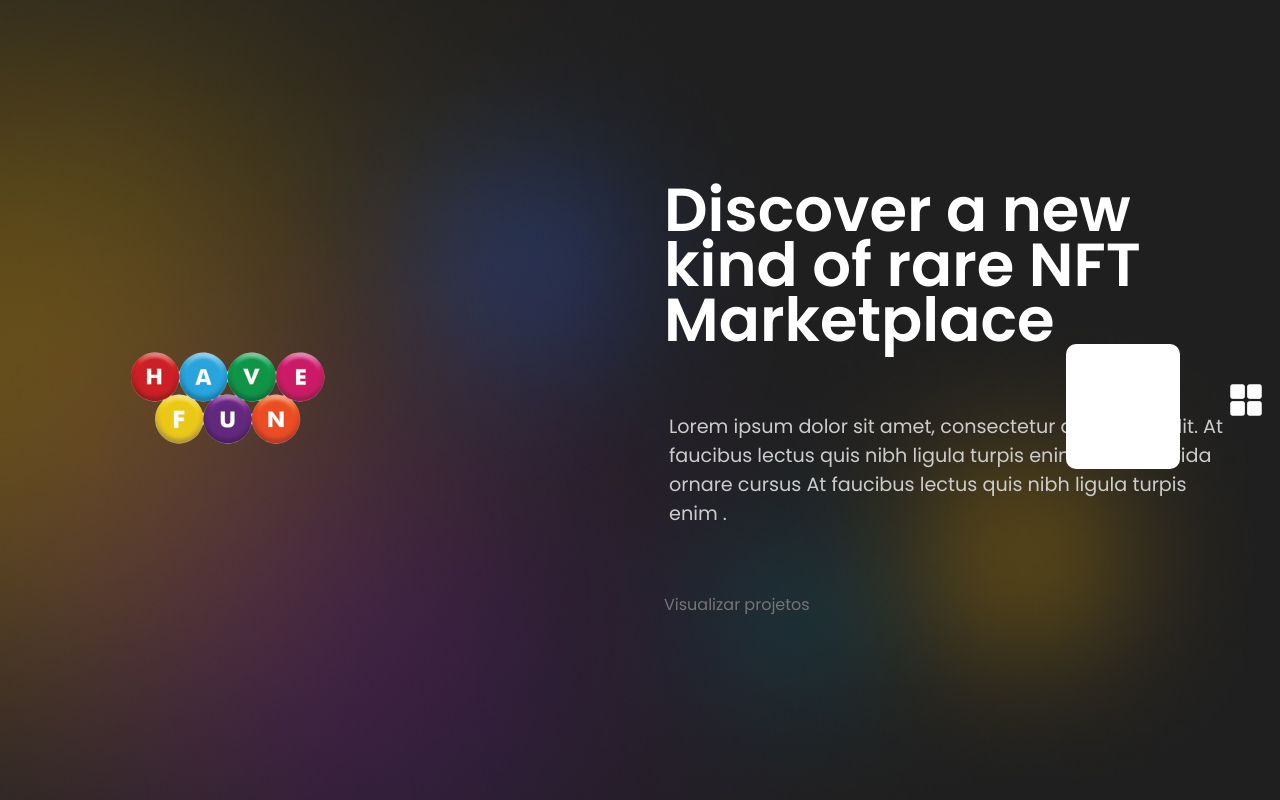
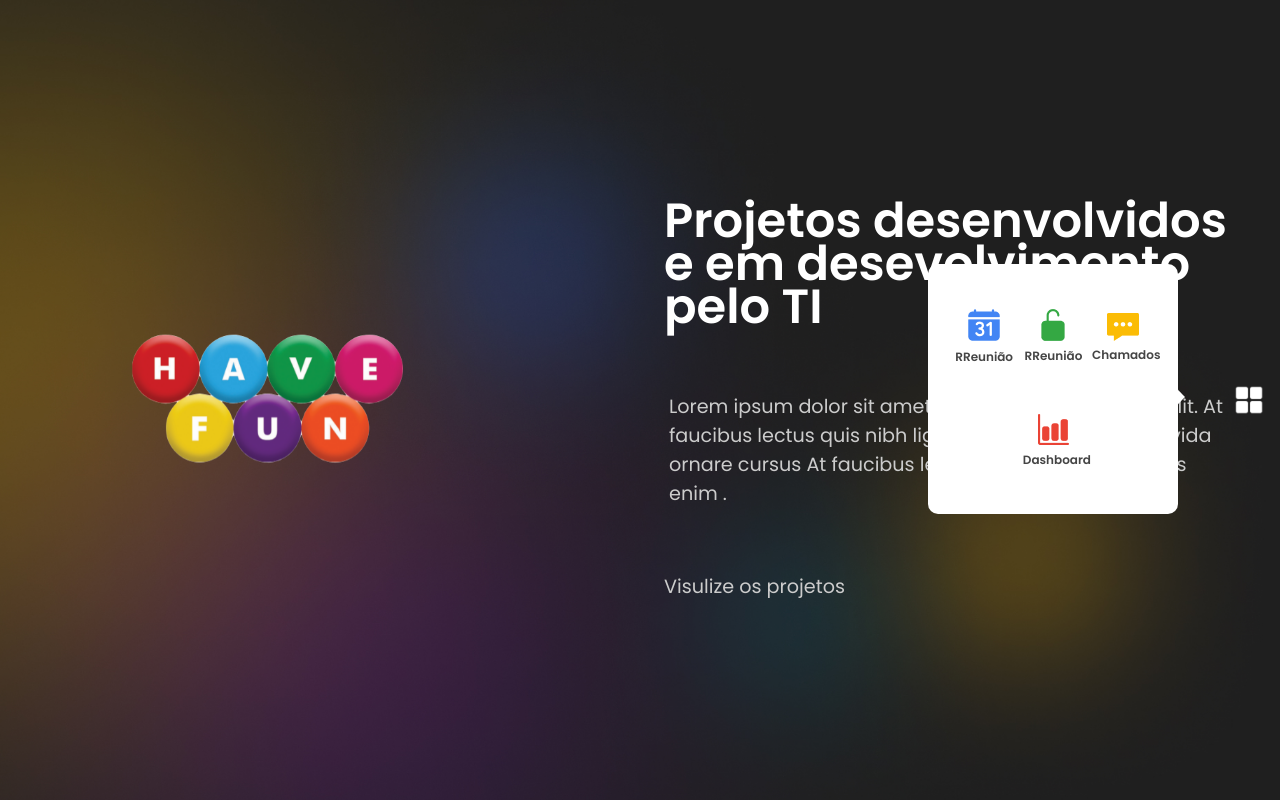
Before and after one commit to guilherme0812/TI, a plain HTML site: page index.html in a window 1280 px wide. Both pictures are taken after a click on the picture 1246 px from the left and 400 px from the top of the page. Drawn offline with Linux system fonts and the light colour scheme.

Commit message:
Incrementando portifólio

```diff
--- a/assets/css/global.css
+++ b/assets/css/global.css
@@ -13,7 +13,7 @@ html, body {margin: 0; padding: 0;}
 
 /* Estilização de Texto*/
 h1, h2, h3, h4, h5 {font-weight: 400;}
-h1 {font-size: 3rem; line-height: 0.9;}
+h1 {font-size: 2.5rem; line-height: 0.9;}
 h2 {font-size: 2rem; line-height: 0.9;}
 h3 {font-size: 1.8rem;}
 h4 {font-size: 1.4rem;}
@@ -31,7 +31,7 @@ a {text-decoration: none; color: var(--gray-text);}
 @media only screen and (min-width: 768px) {
     /* For desktop: */
     h1, h2, h3, h4, h5 {font-weight: 400;}
-    h1 {font-size: 3.8rem;}
+    h1 {font-size: 3rem;}
     h2 {font-size: 3.1rem; line-height: 0.9;}
     h3 {font-size: 2.3rem;}
     p {font-size: 1.2rem;}
@@ -84,7 +84,7 @@ a {text-decoration: none; color: var(--gray-text);}
     flex-direction: row;
     justify-content: center;
     flex-wrap: wrap;
-    gap: 1% 4%;
+    gap: 4% 4%;
 }
 
 [class*="col-"] {
--- a/assets/css/index.css
+++ b/assets/css/index.css
@@ -6,6 +6,39 @@
     background-repeat: no-repeat;
     background-size: cover;
 }
+
+/* MENU */
+nav {
+    margin-bottom: 6rem;
+    display: flex;
+    justify-content: flex-end;
+
+}
+nav .apps-container {
+    position: absolute;
+    top: 8%;
+    right: 0;
+    width: 90%;
+    margin: 0 2.5%;
+    padding:  5% 2.5% ;
+    background-color: rgba(255, 255, 255,1);
+    border-radius: 10px;
+    z-index: 10;
+}
+
+
+nav img#btn-menu {
+    width: 30px;
+    margin: 1rem;
+}
+nav .app {
+    text-align: center;
+}
+nav .app img {display: block; margin: auto;}
+nav span {color: #454545; font-size: .75rem;}
+
+@media only screen and (min-width: 768px) {
+    /* Desktop */
     nav {
         position: absolute;
         right: 0px;
@@ -20,35 +53,55 @@ nav .menu-content {
     nav img#btn-menu {
         cursor: pointer;
         transition: .3s;
+        margin: 0;
     }
     nav img#btn-menu:hover {
         opacity: 0.7;
     }
     nav .apps-container {
         position: absolute;
-    background-color: #fff;
-    border-radius: 10px;
+        top: 33%;
+        right: 100px;
+        padding: 25px;
+        width: 200px;
+        height: 200px;
+
+
     }
-@media only screen and (min-width: 768px) {
-    nav .apps-container {
+    nav .apps-container img#poligon {
         position: absolute;
-        top: 43%;
-        right: 100px;
-        padding: 50px;
-        background-color: #fff;
-        border-radius: 10px;
+        top: 50%;
+        right: -7px;
+    }
 }
 
  /* Header */
 img#img-logo-header {
-    width: 100px;
+    width: 110px;
+    animation-name: logo-animation;
+    animation-duration: 2s;
+    animation-iteration-count: infinite;
+    z-index: 1;
 }
+
+@keyframes logo-animation {
+    0%   {
+        transform: translateY(0px);
+    }
+    50% {
+        transform: translateY(-25px);
+    }
+    100% {
+        transform: translateY(0px);
+    }
+  }
+
 @media only screen and (min-width: 768px) {
     img#img-logo-header {
-        width: 50%
+        width: 70%
     }
 }
 
 .paragraph-header {
-    color: #ccc;
+    color: #ccc
 }
--- /dev/null
+++ b/assets/js/Menu.js
@@ -0,0 +1,15 @@
+function Menu () {
+    const btn = document.querySelector('#btn-menu')
+    const menuContent = document.querySelector('#apps-container')
+
+    menuContent.style.display = 'none'
+    console.log('Olá muindo')
+    btn.onclick = () => {
+        if(  menuContent.style.display == 'none' ){
+            menuContent.style.display = 'flex'
+        } else {
+            menuContent.style.display = 'none'
+        }
+    }
+}
+export default Menu;
--- a/assets/js/index.js
+++ b/assets/js/index.js
@@ -1,3 +1,3 @@
-(function exibirMensagem () {
-    console.log('Btn foi clicado')
-})()
+import Menu from "./Menu.js";
+
+Menu()
--- a/index.html
+++ b/index.html
@@ -7,14 +7,55 @@
     <title>Portifólio - TI</title>
     <link rel="stylesheet" href="./assets/css/global.css">
     <link rel="stylesheet" href="./assets/css/index.css">
+    <!-- FAVICON -->
+    <link rel="shortcut icon" href="./assets/img/logo.png">
 </head>
 <body>
     <main class="background-dark" id="main">
 
-        <nav class="d-flex j-content-center align-item-center">
+        <nav class="d-flex align-item-center ">
 
-            <div class="apps-container">
-                oi
+            <div class="apps-container" id="apps-container">
+                <img src="./assets/img/poligon.png" alt="Poligon" id="poligon">
+
+                <div class="cols cols align-item-center j-content-center vertical-gap-4">
+                    <div class="col-4">
+                        <a href="/mjmiranda/rreuniao/" target="_blank">
+                            <div class="app">
+                                <img src="./assets/img/icones/rreuniao-icon.png" alt="Icone do reserva reunião" title="Icone do Reserva reunião">
+                                <span class="text-bold">RReunião</span>
+                            </div>
+                        </a>
+                    </div>
+
+                    <div class="col-4">
+                        <a href="/mjmiranda/politica-de-privacidade/" target="_blank">
+                            <div class="app">
+                                <img src="./assets/img/icones/politica-de-privacidade-icon.png" alt="Icone do reserva reunião" title="Icone do Reserva reunião">
+                                <span class="text-bold">RReunião</span>
+                            </div>
+                        </a>
+                    </div>
+
+                    <div class="col-4">
+                        <a href="/mjmiranda/helpDesk/" target="_blank">
+                            <div class="app">
+                                <img src="./assets/img/icones/chamados-icon.png" alt="Icone do reserva reunião" title="Icone do Reserva reunião">
+                                <span class="text-bold">Chamados</span>
+                            </div>
+                        </a>
+                    </div>
+
+                    <div class="col-4">
+                        <a href="/mjmiranda/mydashboard/" target="_blank">
+                            <div class="app">
+                                <img src="./assets/img/icones/dashboard-icon.png" alt="Icone do reserva reunião" title="Icone do Reserva reunião">
+                                <span class="text-bold">Dashboard</span>
+                            </div>
+                        </a>
+                    </div>
+                </div>
+
             </div>
             <img src="./assets/img/icones/munu-grid-icon.png" alt="Menu" id="btn-menu">
 
@@ -34,9 +75,7 @@
                     <!-- Textos do header-->
                     <div class="col-6 min-height-100 d-flex flex-direction-column j-content-center vertical-gap-4">
                         <h1 class="text-bold">
-                            Discover a new
-                            kind of rare NFT
-                            Marketplace
+                            Projetos desenvolvidos e em desevolvi&shy;mento pelo TI
                         </h1>
 
                         <div class="pl-1">
@@ -44,8 +83,8 @@
                                 Lorem ipsum dolor sit amet, consectetur adipiscing elit. At faucibus lectus quis nibh ligula turpis enim urna. gravida ornare cursus At faucibus lectus quis nibh ligula turpis enim .
                             </p>
                         </div>
+                        <p  class="paragraph-header">Visulize os projetos</p>
 
-                        <a href="http://"> Visualizar projetos </a>
                     </div>
 
                 </div>
@@ -54,6 +93,6 @@
 
     </main>
 
-    <script src="./assets/js/index.js"></script>
+    <script src="./assets/js/index.js" type="module"></script>
 </body>
 </html>
```
Also changed, not shown: assets/img/icones/chamados-icon.png (added), assets/img/icones/dashboard-icon.png (added), assets/img/icones/politica-de-privacidade-icon.png (added), assets/img/icones/rreuniao-icon.png (added), assets/img/poligon.png (added), assets/img/rreuniap/2.png (added), assets/img/rreuniap/3.png (added), assets/img/rreuniap/4.png (added), assets/img/rreuniap/Captura de tela 2022-02-28 075509.png (added). Lines whose indentation alone changed are shown as unchanged.
